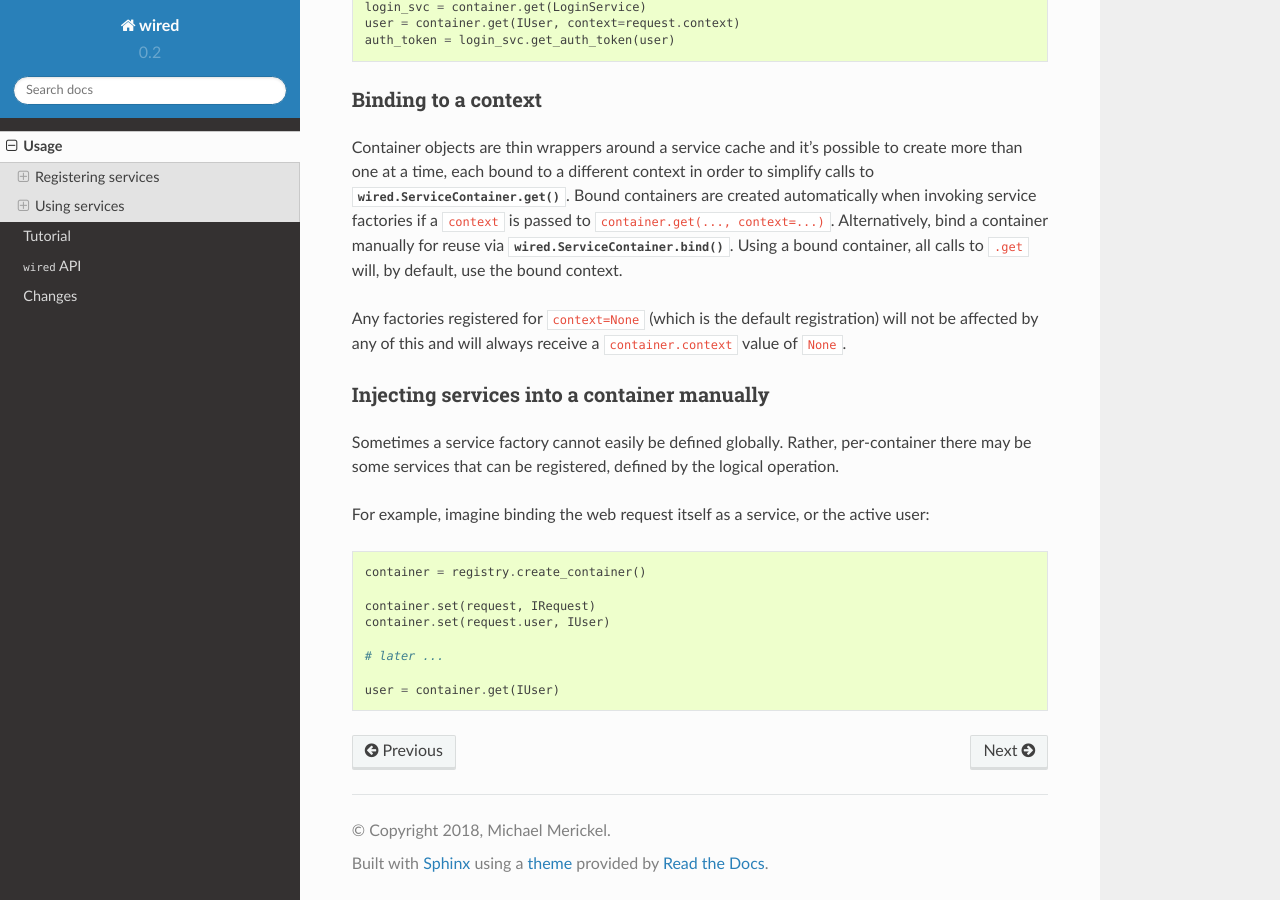
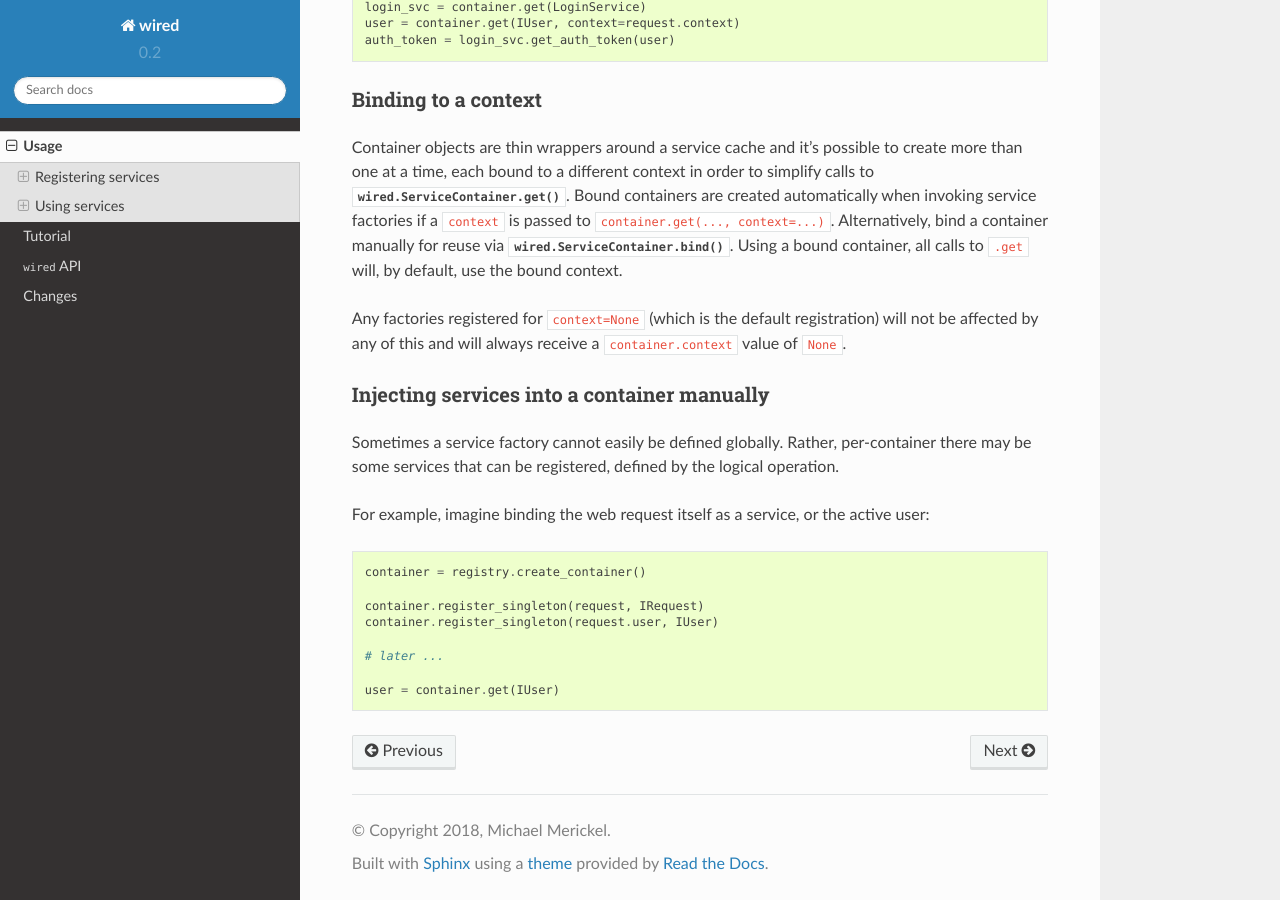
Before and after one commit to mmerickel/wired, a Sphinx documentation site: the page built from docs/usage.rst, in a window 1280 px wide and 900 px high, scrolled down 2101 px. Built offline with Sphinx 7.4.7 and the Read the Docs theme 2.0.0, drawn with Linux system fonts in a browser that asks for light colours.

Commit message:
use register_singleton

```diff
--- a/docs/usage.rst
+++ b/docs/usage.rst
@@ -124,8 +124,8 @@ For example, imagine binding the web request itself as a service, or the active
 
     container = registry.create_container()
 
-    container.set(request, IRequest)
-    container.set(request.user, IUser)
+    container.register_singleton(request, IRequest)
+    container.register_singleton(request.user, IUser)
 
     # later ...
 
```
